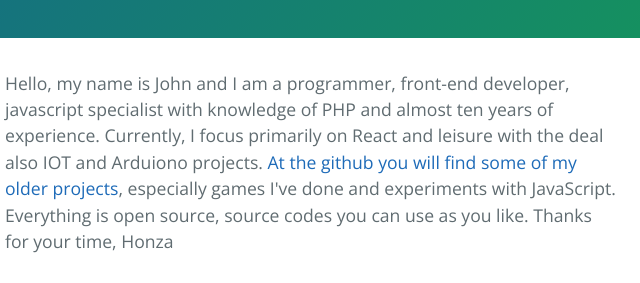
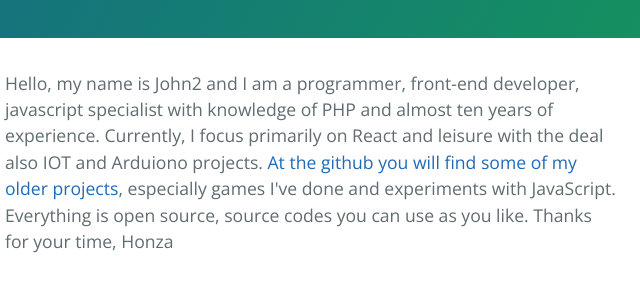
Before and after one commit to jjarcik/jjarcik.github.io, a plain HTML site: page index.html in a window 1280 px wide. Shown: the part 345-628 px from the top of the page, 439-1079 px from the left. Drawn offline with nearby package versions, Linux system fonts and the light colour scheme.

Commit message:
Update index.html

```diff
--- a/index.html
+++ b/index.html
@@ -25,7 +25,7 @@
   <img src='./profil.jpg' width="200px" class="profil-img"/>
 </a>
 
-<p class="first-p">Hello, my name is John and I am a programmer, front-end developer, javascript specialist with knowledge of PHP and almost ten years of experience. Currently, I focus primarily on React and leisure with the deal also IOT and Arduiono projects. <a href='https://github.com/jjarcik'>At the github you will find some of my older projects</a>, especially games I've done and experiments with JavaScript. Everything is open source, source codes you can use as you like. Thanks for your time, Honza</p>
+<p class="first-p">Hello, my name is John2 and I am a programmer, front-end developer, javascript specialist with knowledge of PHP and almost ten years of experience. Currently, I focus primarily on React and leisure with the deal also IOT and Arduiono projects. <a href='https://github.com/jjarcik'>At the github you will find some of my older projects</a>, especially games I've done and experiments with JavaScript. Everything is open source, source codes you can use as you like. Thanks for your time, Honza</p>
 
 <h3>Arduino</h3>
 TBD
```
